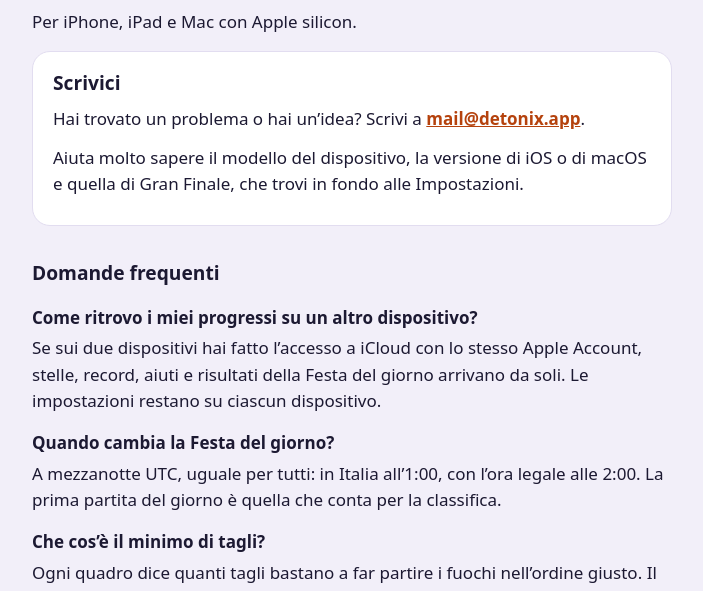
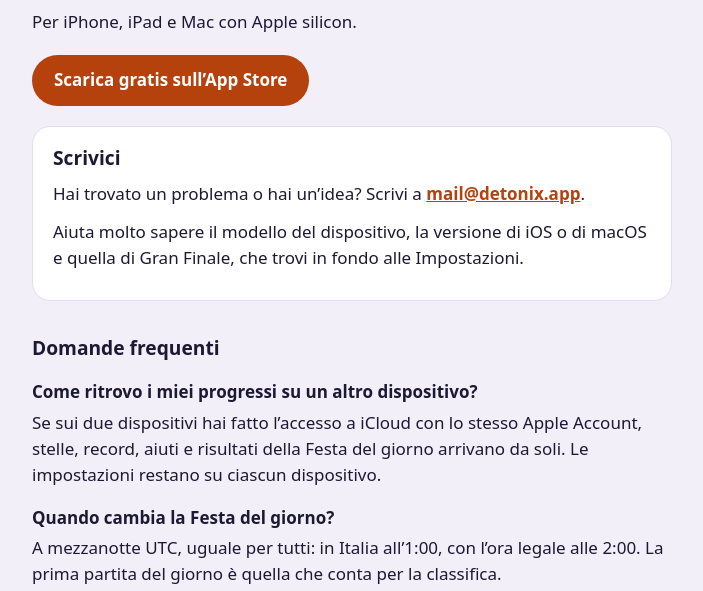
Before and after one commit to iachia/detonix-site, a plain HTML site: page public/gran-finale/index.html in a window 1280 px wide. Shown: the part 193-784 px from the top of the page, without its empty margins (288-991 px from the left). Drawn offline with Linux system fonts and the light colour scheme.

Commit message:
Gran Finale pages: App Store button and Safari banner
Detonix: Gran Finale 1.0 is on sale since 26/11/2026. Pages rebuilt with
`pnpm site` in iachia/detonix-gran-finale: the support page links to the
App Store and every Gran Finale page carries the Smart App Banner meta
(app-id 6834050099). Detonix's own pages are untouched.

Co-Authored-By: Claude Opus 5.5 <noreply@anthropic.com>
Claude-Session: https://claude.ai/code/session_01SNR6V9u6XWGbDd5T4m51ni

```diff
--- a/public/gran-finale/index.html
+++ b/public/gran-finale/index.html
@@ -5,13 +5,14 @@
 <meta name="viewport" content="width=device-width, initial-scale=1">
 <title>Supporto · Detonix: Gran Finale</title>
 <meta name="description" content="Detonix: Gran Finale è il secondo gioco di Tix: taglia le micce al momento giusto perché i fuochi partano nell’ordine del Programma. Cento quadri di storia, Festa del giorno, Partita veloce e Sfida a due, tutto offline.">
+<meta name="apple-itunes-app" content="app-id=6834050099">
 <link rel="canonical" href="https://detonix.app/gran-finale/">
 <link rel="alternate" hreflang="en" href="https://detonix.app/en/gran-finale/">
 <link rel="icon" href="../gran-finale/icon.png">
 <link rel="apple-touch-icon" href="../gran-finale/icon.png">
 <style>
-:root { color-scheme: light dark; --bg: #f2eff9; --ink: #1c1932; --muted: #615b7c; --card: #ffffff; --line: #e2ddf0; --link: #b5420d; }
-@media (prefers-color-scheme: dark) { :root { --bg: #0d0b1c; --ink: #f0edfc; --muted: #a8a1c8; --card: #191630; --line: #2c2849; --link: #ff8146; } }
+:root { color-scheme: light dark; --bg: #f2eff9; --ink: #1c1932; --muted: #615b7c; --card: #ffffff; --line: #e2ddf0; --link: #b5420d; --on-link: #ffffff; }
+@media (prefers-color-scheme: dark) { :root { --bg: #0d0b1c; --ink: #f0edfc; --muted: #a8a1c8; --card: #191630; --line: #2c2849; --link: #ff8146; --on-link: #0d0b1c; } }
 * { box-sizing: border-box; }
 body { margin: 0; background: var(--bg); color: var(--ink); font: 17px/1.55 system-ui, -apple-system, "Segoe UI", Roboto, sans-serif; }
 main { width: min(100%, 680px); margin: 0 auto; padding: 32px 20px 48px; }
@@ -28,6 +29,8 @@ p { margin: 0 0 12px; }
 dt { font-weight: 700; margin-top: 16px; }
 dd { margin: 4px 0 0; }
 a { color: var(--link); font-weight: 600; overflow-wrap: anywhere; }
+.store { display: inline-block; margin: 8px 0 4px; padding: 12px 22px; border-radius: 999px; background: var(--link); color: var(--on-link); font-weight: 700; text-decoration: none; }
+.store:focus-visible { outline: 3px solid var(--ink); outline-offset: 3px; }
 nav { display: flex; gap: 20px; flex-wrap: wrap; margin-top: 40px; padding-top: 16px; border-top: 1px solid var(--line); color: var(--muted); font-size: 0.92rem; }
 </style>
 </head>
@@ -39,6 +42,7 @@ nav { display: flex; gap: 20px; flex-wrap: wrap; margin-top: 40px; padding-top:
 </header>
 <p class="lead">Detonix: Gran Finale è il secondo gioco di Tix: taglia le micce al momento giusto perché i fuochi partano nell’ordine del Programma. Cento quadri di storia, Festa del giorno, Partita veloce e Sfida a due, tutto offline.</p>
 <p>Per iPhone, iPad e Mac con Apple silicon.</p>
+<p><a class="store" href="https://apps.apple.com/it/app/id6834050099">Scarica gratis sull’App Store</a></p>
 <section class="card">
 <h2>Scrivici</h2>
 <p>Hai trovato un problema o hai un’idea? Scrivi a <a href="mailto:mail@detonix.app">mail@detonix.app</a>.</p>
```
Also changed, not shown: public/en/gran-finale/index.html (+6 -2 lines), public/en/gran-finale/privacy/index.html (+5 -2 lines), public/gran-finale/privacy/index.html (+5 -2 lines).
